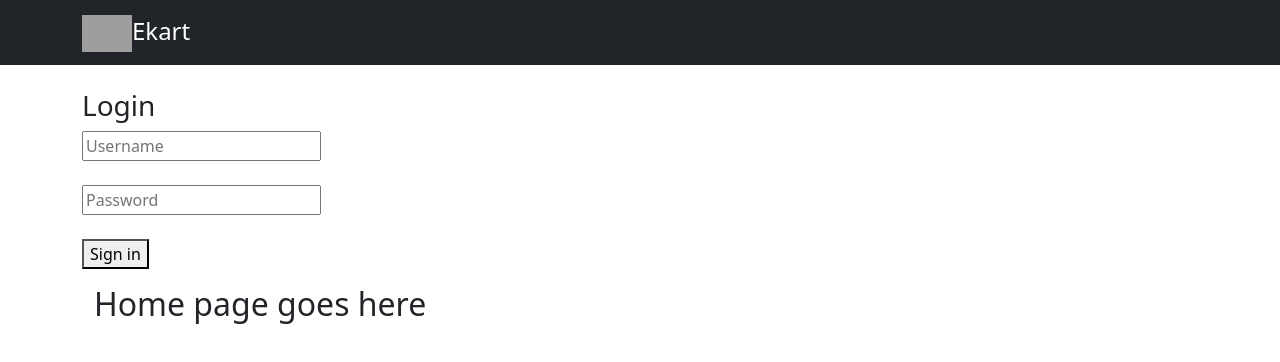
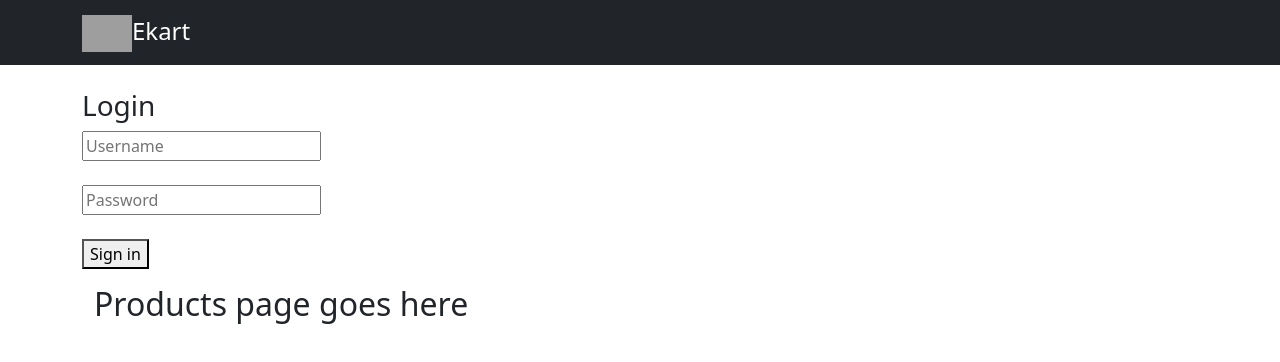
Before and after one commit to Gokul-Manoh/react-bootcamp, a React (Create React App) app: page / in a window 1280 px wide. Shown: the top 362 px of the page. Built offline with nearby package versions, Linux system fonts and the light colour scheme; grey boxes are pictures that could not be loaded.

Commit message:
Updated name from homepage to products

```diff
--- a/src/App.jsx
+++ b/src/App.jsx
@@ -1,6 +1,6 @@
 import React from "react";
 import { Header } from "./components/Header";
-import { HomePage } from "./Pages/HomePage/HomePage";
+import { Products } from "./Pages/Products/Products";
 import { Container } from "react-bootstrap";
 import {
   BrowserRouter as Router,
@@ -30,7 +30,7 @@ function App() {
       <Container>
         {/* Add condition to check if the user is logged in and redirect to homepage or push the user to login page */}
         <LoginPage onLogin={handleLogin} />
-        <HomePage />
+        <Products />
       {/* Routing to be added here */}
       </Container>
     </Router>
--- a/src/Pages/HomePage/HomePage.jsx
+++ b/src/Pages/Products/Products.jsx
@@ -1,8 +1,8 @@
 import React from "react";
 import { Container, Col, Row } from "react-bootstrap";
-import "./HomePage.css";
+import "./Products.css";
 
-export function HomePage() {
+export function Products() {
   // Define state to store the api data of products
   // Add code to make a call to the API to fetch the products and store it in the component https://fakestoreapi.com/products
 
@@ -16,7 +16,7 @@ export function HomePage() {
     <Container>
       <Row>
         <Col md={9} className="product-view-col">
-          <h2>Home page goes here</h2>
+          <h2>Products page goes here</h2>
 
           {/* Add code to show the API data on the home page */}
         </Col>
```
Also changed, not shown: src/Pages/Products/Products.css (renamed from src/Pages/HomePage/HomePage.css).
